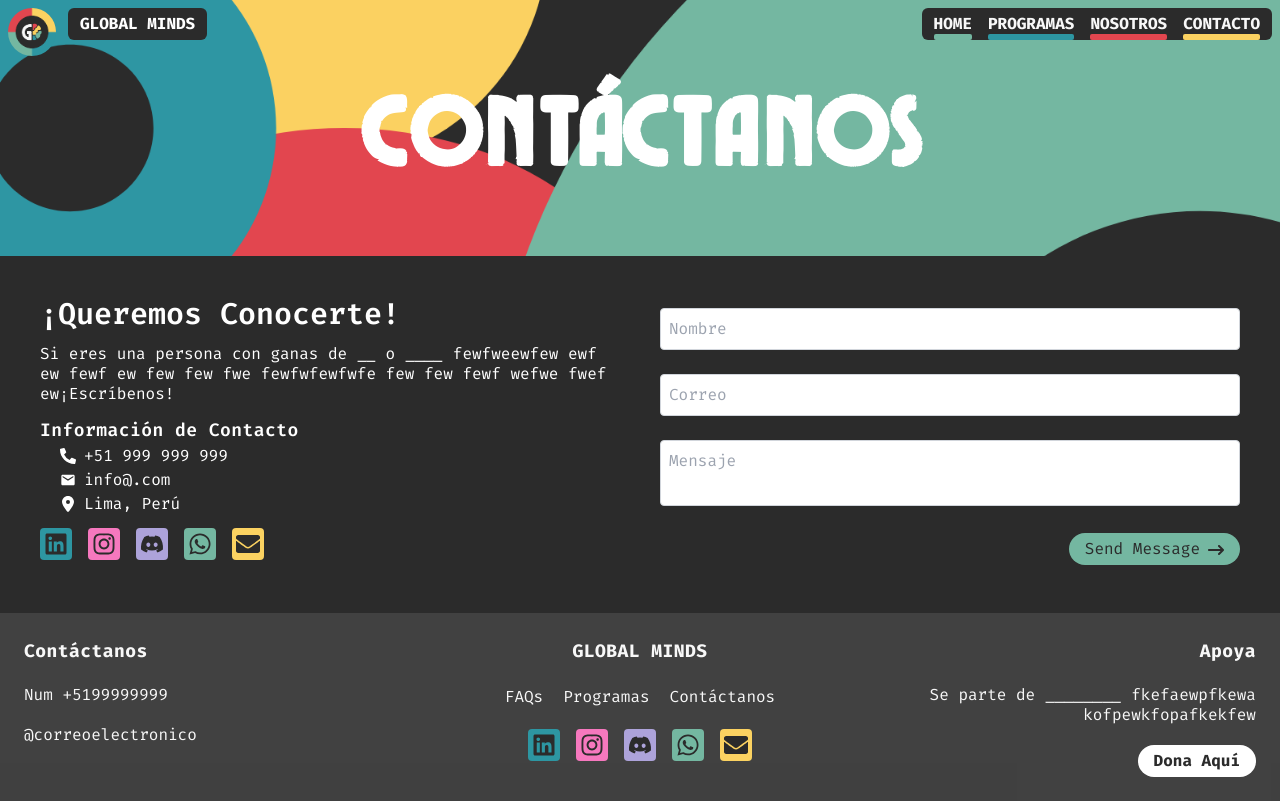
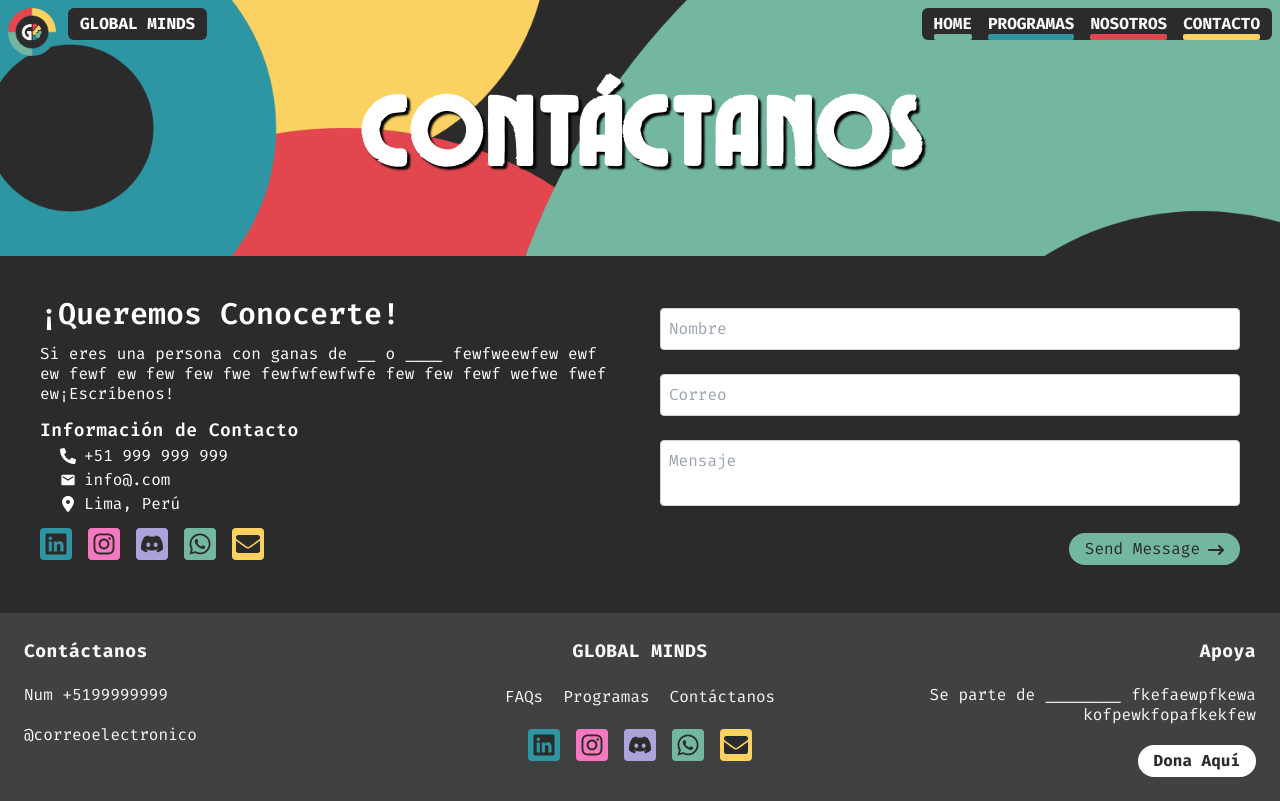
Before and after one commit to abigail-br987/globalminds, a React (Vite) app: page /contacto in a window 1280 px wide. Built offline with nearby package versions, Linux system fonts and the light colour scheme.

Commit message:
styles text shadow

```diff
--- a/src/pages/Contacto.tsx
+++ b/src/pages/Contacto.tsx
@@ -1,7 +1,8 @@
-import NavBar from "../components/NavBar"
-import Contact from "../components/Contact"
-import Footer from "../components/Footer"
-import banner from "/images/banner.png"
+import NavBar from "../components/NavBar";
+import Contact from "../components/Contact";
+import Footer from "../components/Footer";
+import banner from "/images/banner.png";
+
 const Contacto = () => {
   return (
     <div className="flex flex-col justify-center items-center min-h-screen bg-gbBlack text-white">
@@ -9,7 +10,9 @@ const Contacto = () => {
         className="w-full h-64 bg-cover bg-center flex justify-center items-center"
         style={{ backgroundImage: `url(${banner})` }}
       >
-                <h1>CONTÁCTANOS</h1>
+        <h1 style={{ textShadow: "3px 3px 2px rgba(2, 2, 2, 2)" }} className="">
+          CONTÁCTANOS
+        </h1>
       </div>
       <div className="max-w-screen-xl p-10 z-10 space-y-20">
         <Contact />
```
Lines whose indentation alone changed are shown as unchanged.
